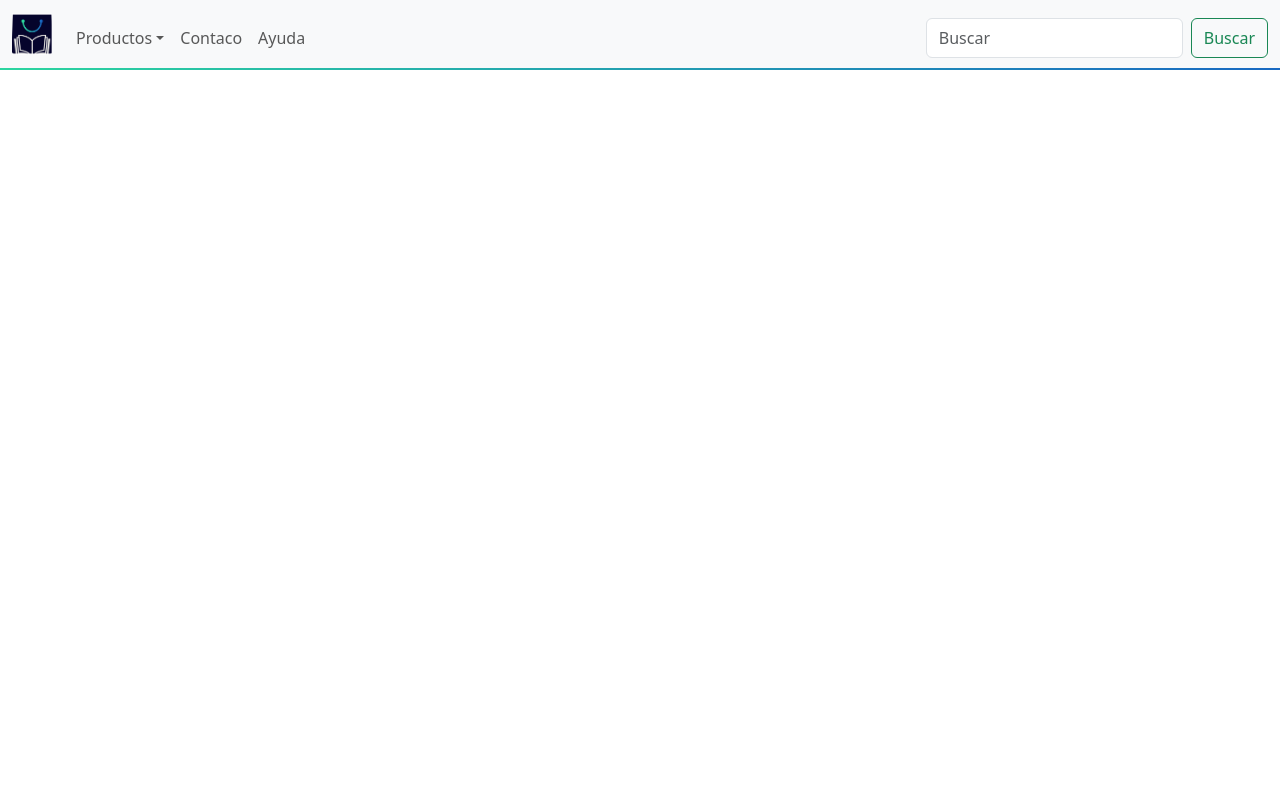
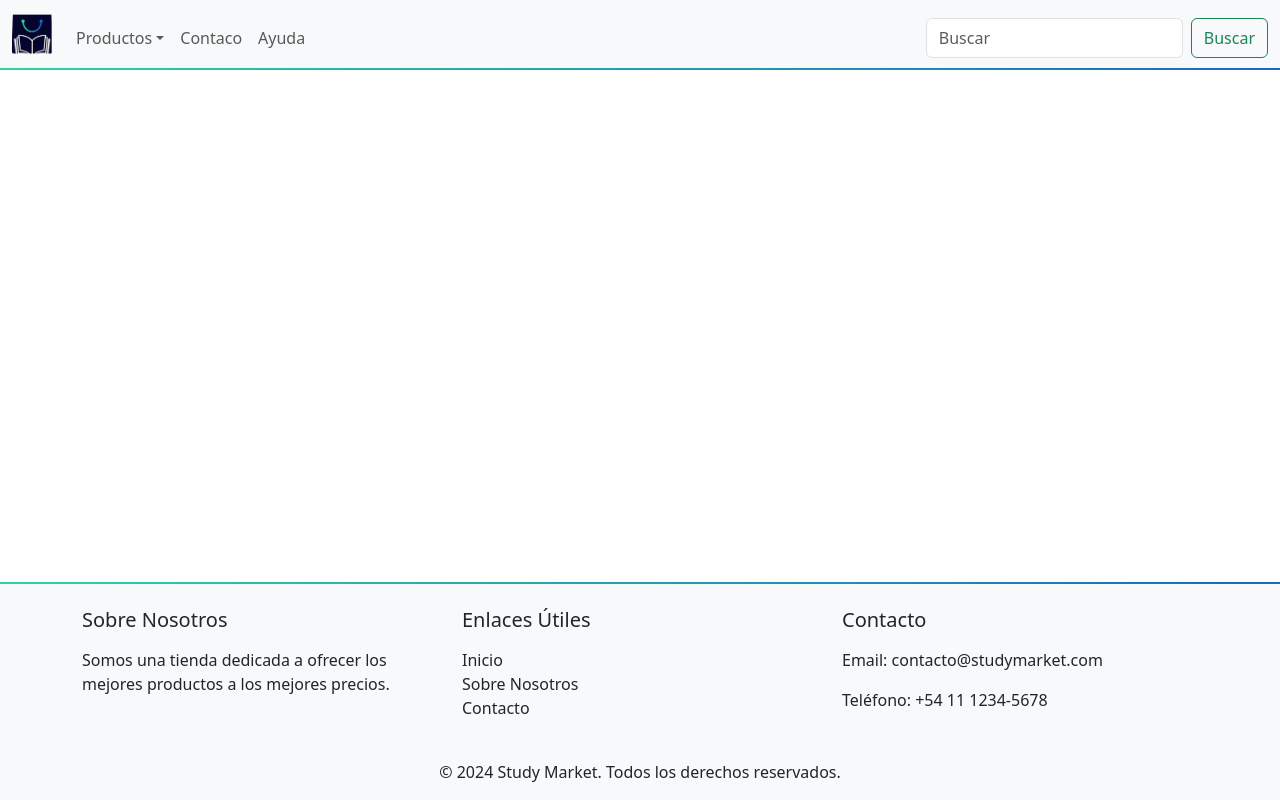
Before and after one commit to LautaroAgustinPaz/StudyMarket-FrontEnd, a React (Vite) app: page / in a window 1280 px wide. Built offline with nearby package versions, Linux system fonts and the light colour scheme.

Commit message:
Añado el footer

```diff
--- a/src/App.jsx
+++ b/src/App.jsx
@@ -1,10 +1,12 @@
 import { BrowserRouter } from "react-router-dom"
 import Navbar from "./components/Navbar"
+import Footer from "./components/Footer"
 
 const App = () => {
   return (
     <BrowserRouter>
       <Navbar/>
+      <Footer/>
     </BrowserRouter>
   )
 }
--- /dev/null
+++ b/src/components/Footer.css
@@ -0,0 +1,37 @@
+footer {
+  position: absolute;
+  width: 100%;
+  bottom: 0;
+  z-index: 1;
+
+}
+
+footer h5 {
+  margin-bottom: 1rem;
+}
+
+footer ul {
+  padding-left: 0;
+}
+
+footer a {
+  color: #fff;
+  text-decoration: none;
+}
+
+footer a:hover {
+  color: #fff;
+  text-decoration: underline;
+}
+
+footer::after {
+  content: "";
+  display: block;
+  position: absolute;
+  top: -2px;
+  left: 0;
+  width: 100%;
+  height: 2px;
+  background: linear-gradient(to right, #2cd59f, #1969c2);
+  z-index: -1;
+}
--- a/src/components/Footer.jsx
+++ b/src/components/Footer.jsx
@@ -1,9 +1,37 @@
-import React from 'react'
+import { Link } from "react-router-dom";
+import './Footer.css';
 
 const Footer = () => {
   return (
-    <div>Footer</div>
-  )
-}
+    <footer className="bg-light text-dark pt-4">
+      <div className="container">
+        <div className="row">
+          <div className="col-md-4">
+            <h5>Sobre Nosotros</h5>
+            <p>Somos una tienda dedicada a ofrecer los mejores productos a los mejores precios.</p>
+          </div>
+          <div className="col-md-4">
+            <h5>Enlaces Útiles</h5>
+            <ul className="list-unstyled">
+              <li><Link to="#home" className="text-dark">Inicio</Link></li>
+              <li><Link to="#about" className="text-dark">Sobre Nosotros</Link></li>
+              <li><Link to="#contact" className="text-dark">Contacto</Link></li>
+            </ul>
+          </div>
+          <div className="col-md-4">
+            <h5>Contacto</h5>
+            <p>Email: contacto@studymarket.com</p>
+            <p>Teléfono: +54 11 1234-5678</p>
+          </div>
+        </div>
+        <div className="row mt-4">
+          <div className="col-md-12 text-center">
+            <p>&copy; {new Date().getFullYear()} Study Market. Todos los derechos reservados.</p>
+          </div>
+        </div>
+      </div>
+    </footer>
+  );
+};
 
-export default Footer
+export default Footer;
--- a/src/components/Navbar.jsx
+++ b/src/components/Navbar.jsx
@@ -13,7 +13,7 @@ const Navbar = () => {
         </button>
         <div className="offcanvas offcanvas-end" tabIndex="-1" id="offcanvasNavbar" aria-labelledby="offcanvasNavbarLabel">
           <div className="offcanvas-header">
-            <h5 className="offcanvas-title" id="offcanvasNavbarLabel">Offcanvas</h5>
+            <h5 className="offcanvas-title" id="offcanvasNavbarLabel">Study Market</h5>
             <button type="button" className="btn-close" data-bs-dismiss="offcanvas" aria-label="Close"></button>
           </div>
           <div className="offcanvas-body">
```
